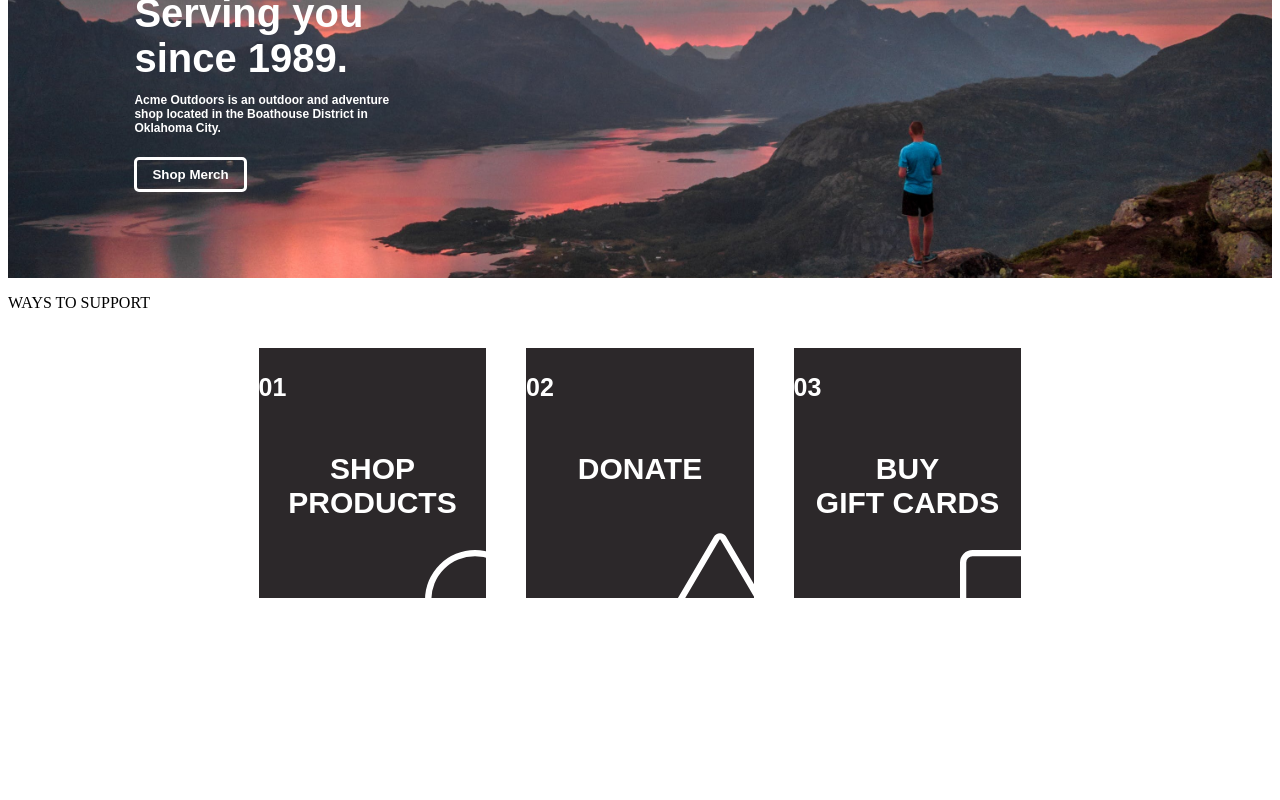
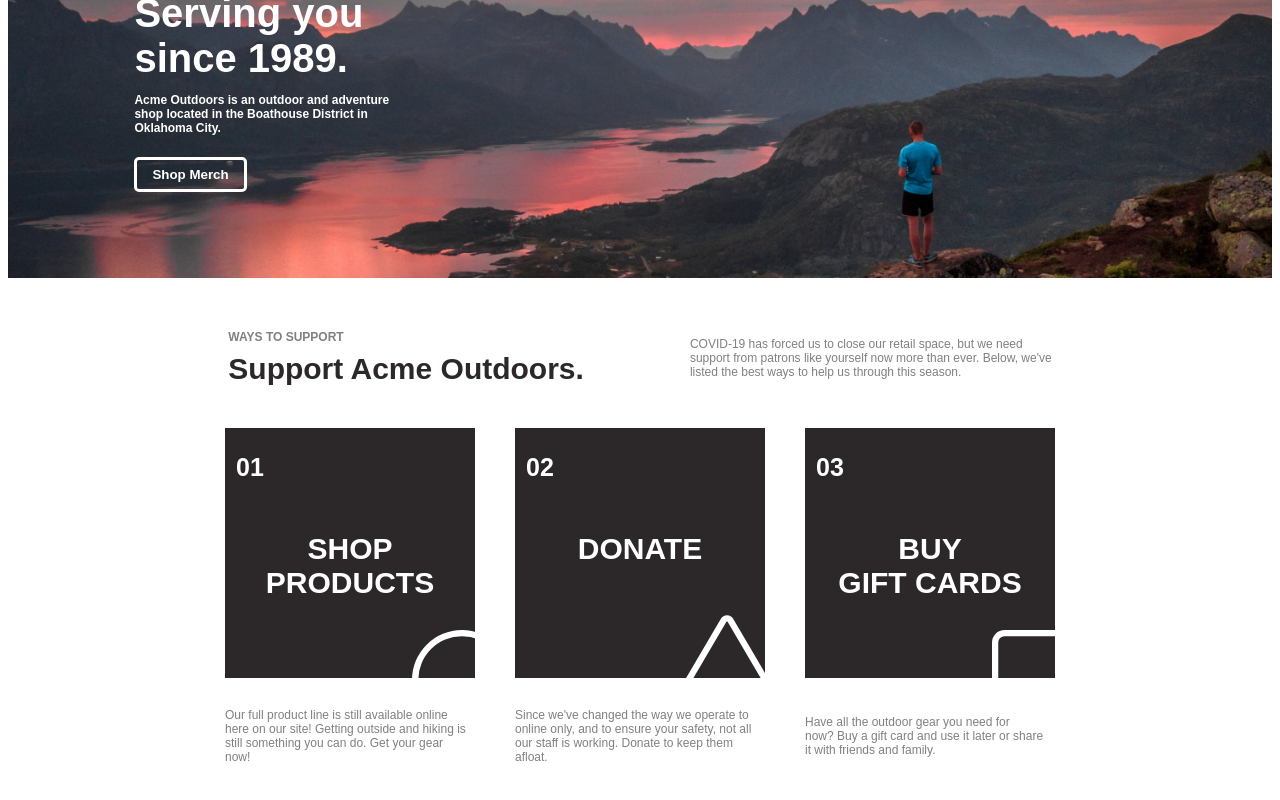
Before and after one commit to belaparreiras/AcmeHomeEx, an Angular app: page / in a window 1280 px wide. Shown: the part 250-1050 px from the top of the page. Before the commit the page ends 952 px from the top, so only its background shows below. Built offline with nearby package versions, Linux system fonts and the light colour scheme.

Commit message:
Sessão de cards completa

```diff
--- a/src/app/home/home.component.css
+++ b/src/app/home/home.component.css
@@ -58,10 +58,13 @@
     width: 100%;
     height: 400px;
     background-color: white;
+    display: flex;
+    flex-direction: column;
+    align-items: center;
 }
 
 .card{
-    width: 18%;
+    width: 250px;
     height: 250px;
     background-color: #2c282a;
     color: white;
@@ -72,15 +75,13 @@
 
 }
 
-.card:hover{
-    transform: scale(1.02);
-}
-
 .card-display{
     display: flex;
     flex-direction: row;
     align-items: center;
     justify-content: center;
+    flex-wrap: wrap;
+    width: 77%;
 
 }
 
@@ -113,3 +114,49 @@
 .square{
     margin-left: 90%;
 }
+
+.card-paragraph{
+    width: 250px;
+    font-family: Arial, Helvetica, sans-serif;
+    color: gray;
+    font-size: 12px;
+    margin: 20px;
+    margin-top: 10px;
+}
+
+.help-text-display{
+    display: flex;
+    flex-direction: row;
+    justify-content: center;
+    align-items: center;
+    width: 100%;
+    height: 100px;
+    margin-top: 30px;
+}
+
+.box{
+    margin: 53px;
+}
+
+.right-box-p{
+    font-family: Arial, Helvetica, sans-serif;
+    font-size: 12px;
+    color: gray;
+
+}
+
+.left-box-p{
+    font-family: Arial, Helvetica, sans-serif;
+    font-size: 12px;
+    color: gray;
+    font-weight: bold;
+    margin:0px
+}
+
+.left-box-h2{
+    font-family: Arial, Helvetica, sans-serif;
+    font-size: 30px;
+    color: #2c282a;
+    margin:0px;
+    margin-top: 8px;
+}
--- a/src/app/home/home.component.html
+++ b/src/app/home/home.component.html
@@ -16,14 +16,28 @@
         </a>
     </div>
 </div>
+<div class="help-text-display">
+    <div class="box">
+        <p class="left-box-p">WAYS TO SUPPORT</p>
+        <h2 class="left-box-h2">Support Acme Outdoors.</h2>
+    </div>
+    <div class="box">
+        <p class="right-box-p">
+            COVID-19 has forced us to close our retail space, but we need<br>
+            support from patrons like yourself now more than ever. Below, we've<br>
+            listed the best ways to help us through this season.
+        </p>
+    </div>
 
+
+
+</div>
 <div class="cards-div">
-    <p>WAYS TO SUPPORT</p>
-
     <div class="card-display">
         <div class="card">
             <p class="card-num">01</p>
             <p class="card-text">SHOP<br>PRODUCTS</p>
+            <!--Imagem do canto do primeiro card-->
             <div class="circle">
                 <svg xmlns="http://www.w3.org/2000/svg" width="100" height="100" fill="currentColor" class="bi bi-circle" viewBox="0 0 16 16">
                     <path d="M8 15A7 7 0 1 1 8 1a7 7 0 0 1 0 14m0 1A8 8 0 1 0 8 0a8 8 0 0 0 0 16"/>
@@ -33,6 +47,7 @@
         <div class="card">
             <p class="card-num">02</p>
             <p class="card-text">DONATE</p>
+            <!--Imagem do canto do segundo card-->
             <div class="triangle">
                  <svg xmlns="http://www.w3.org/2000/svg" width="100" height="100" fill="currentColor" class="bi bi-triangle" viewBox="0 0 16 16">
                     <path d="M7.938 2.016A.13.13 0 0 1 8.002 2a.13.13 0 0 1 .063.016.146.146 0 0 1 .054.057l6.857 11.667c.036.06.035.124.002.183a.163.163 0 0 1-.054.06.116.116 0 0 1-.066.017H1.146a.115.115 0 0 1-.066-.017.163.163 0 0 1-.054-.06.176.176 0 0 1 .002-.183L7.884 2.073a.147.147 0 0 1 .054-.057zm1.044-.45a1.13 1.13 0 0 0-1.96 0L.165 13.233c-.457.778.091 1.767.98 1.767h13.713c.889 0 1.438-.99.98-1.767L8.982 1.566z"/>
@@ -42,12 +57,30 @@
         <div class="card">
             <p class="card-num">03</p>
             <p class="card-text">BUY<br>GIFT CARDS</p>
+            <!--Imagem do canto do terceiro card-->
             <div class="square">
                 <svg xmlns="http://www.w3.org/2000/svg" width="100" height="100" fill="currentColor" class="bi bi-square" viewBox="0 0 16 16">
                     <path d="M14 1a1 1 0 0 1 1 1v12a1 1 0 0 1-1 1H2a1 1 0 0 1-1-1V2a1 1 0 0 1 1-1zM2 0a2 2 0 0 0-2 2v12a2 2 0 0 0 2 2h12a2 2 0 0 0 2-2V2a2 2 0 0 0-2-2z"/>
                   </svg>
             </div>
         </div>
+        <p class="card-paragraph">
+            Our full product line is still available online<br>
+            here on our site! Getting outside and hiking is<br>
+            still something you can do. Get your gear<br>
+            now!
+        </p>
+        <p class="card-paragraph">
+            Since we've changed the way we operate to<br>
+            online only, and to ensure your safety, not all<br>
+            our staff is working. Donate to keep them<br>
+            afloat.
+        </p>
+        <p class="card-paragraph">
+            Have all the outdoor gear you need for<br>
+            now? Buy a gift card and use it later or share<br>
+            it with friends and family.
+        </p>
+    </div>
 
-    </div>
 </div>
```
